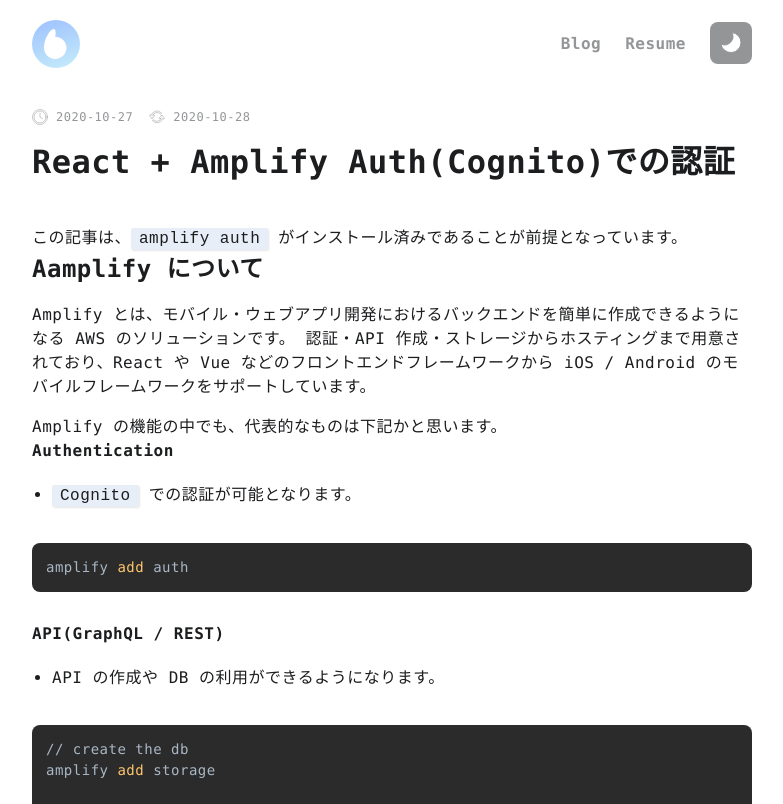
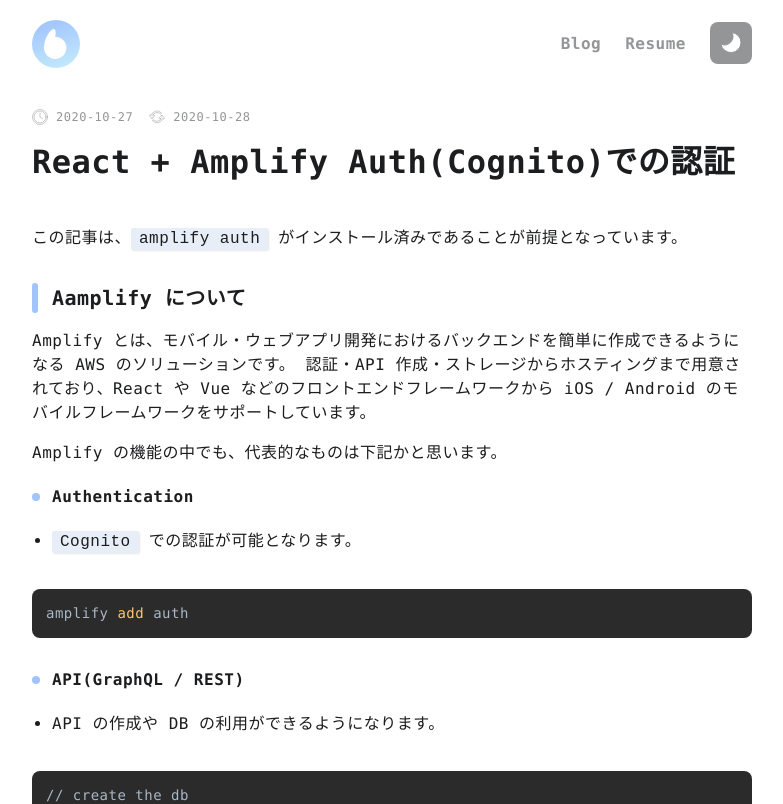
Before and after one commit to Yuta07/asibi, a Next.js app: page /amplify-authclass in a window 1280 px wide. Shown: the top 804 px of the page, without its empty margins (248-1031 px from the left). Built offline with nearby package versions, Linux system fonts and the light colour scheme.

Commit message:
fix: heading markdown style

```diff
--- a/pages/[id].tsx
+++ b/pages/[id].tsx
@@ -170,7 +170,48 @@
 							)
 						},
 						del: MarkdownDelete,
-						heading: MarkdownHeading,
+						h1({ children, level, ...props }) {
+							return (
+								<MarkdownHeading level={level} {...props}>
+									{children}
+								</MarkdownHeading>
+							)
+						},
+						h2({ children, level, ...props }) {
+							return (
+								<MarkdownHeading level={level} {...props}>
+									{children}
+								</MarkdownHeading>
+							)
+						},
+						h3({ children, level, ...props }) {
+							return (
+								<MarkdownHeading level={level} {...props}>
+									{children}
+								</MarkdownHeading>
+							)
+						},
+						h4({ children, level, ...props }) {
+							return (
+								<MarkdownHeading level={level} {...props}>
+									{children}
+								</MarkdownHeading>
+							)
+						},
+						h5({ children, level, ...props }) {
+							return (
+								<MarkdownHeading level={level} {...props}>
+									{children}
+								</MarkdownHeading>
+							)
+						},
+						h6({ children, level, ...props }) {
+							return (
+								<MarkdownHeading level={level} {...props}>
+									{children}
+								</MarkdownHeading>
+							)
+						},
 						img: MarkdownImage,
 						a: MarkdownLink,
 						li({ children, index, ordered, ...props }) {
```
Also changed, not shown: posts/markdown-express.md (+1 -0 lines).
